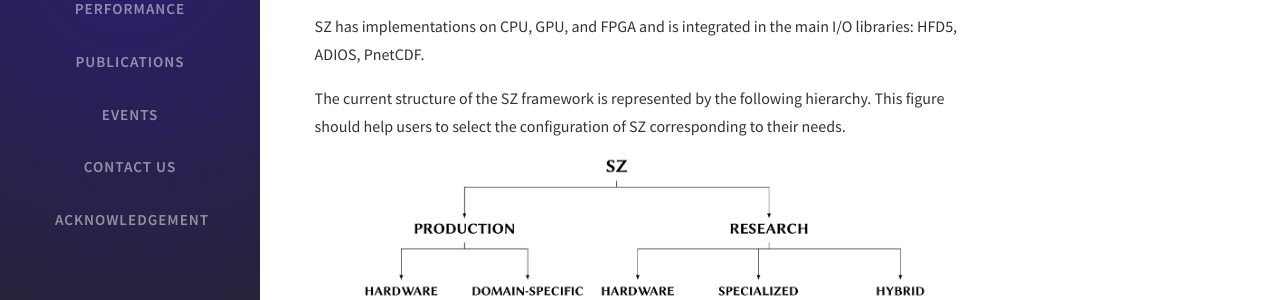
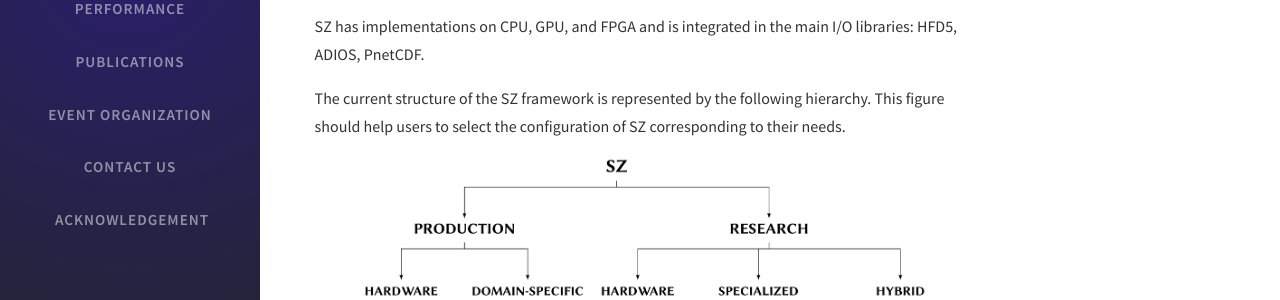
Before and after one commit to szcompressor/szcompressor.github.io, a Jekyll site: the page built from index.html, in a window 1280 px wide. Shown: the part 497-797 px from the top of the page. Built offline with Jekyll 4.4.1, drawn with Linux system fonts in a browser that asks for light colours; nearby versions of some CDN libraries; the list of posts is cut into pages by our own code; comment, search, counter and statistics services are not loaded.

Commit message:
Update tabs.yml

```diff
--- a/_data/tabs.yml
+++ b/_data/tabs.yml
@@ -29,7 +29,7 @@
   path: tabs
   url: publication
 -
-  name: "Events"
+  name: "Event Organization"
   icon: "fas fa-info"
   path: tabs
   url: events
```
